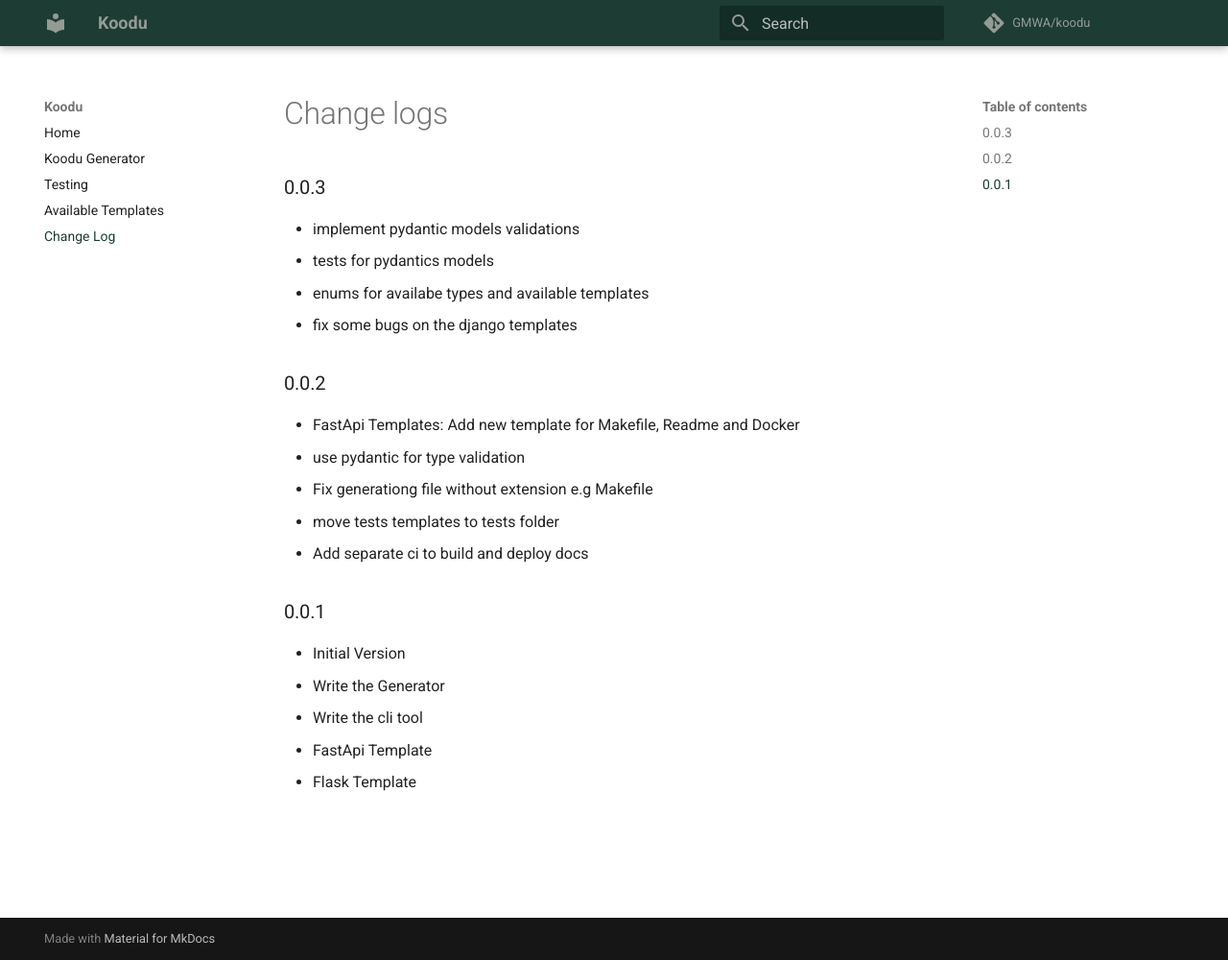
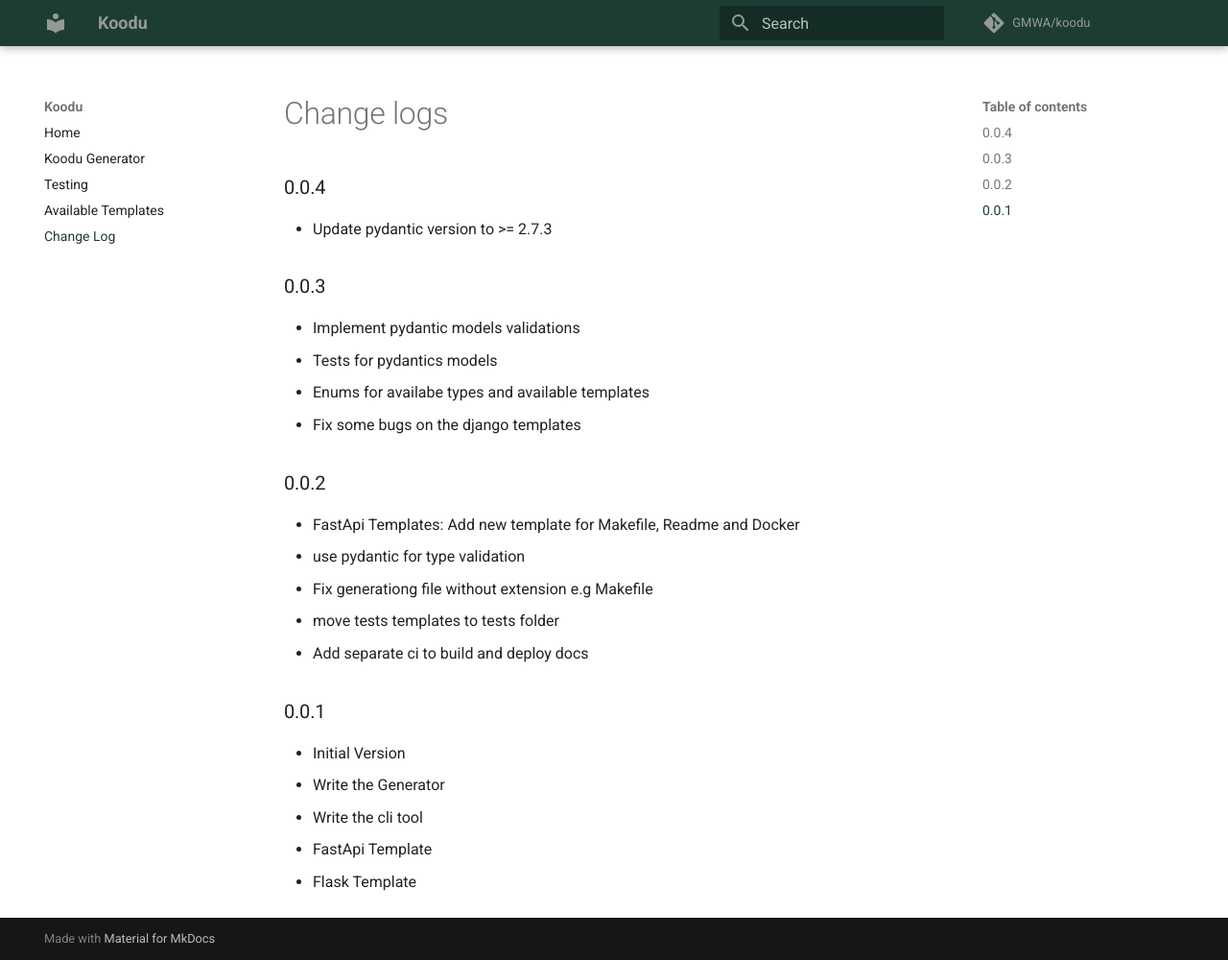
Before and after one commit to GMWA/koodu, an MkDocs documentation site: the page built from docs/CHANGELOG.md, in a window 1280 px wide and 1000 px high. Shown: the whole window at 96% size. Built offline with MkDocs 1.6.1 and Material for MkDocs 9.7.7, drawn with Linux system fonts in a browser that asks for light colours; comment, search, counter and statistics services are not loaded.

Commit message:
update pydatic version

```diff
--- a/docs/CHANGELOG.md
+++ b/docs/CHANGELOG.md
@@ -1,24 +1,28 @@
 # Change logs
+
+### 0.0.4
+
+-   Update pydantic version to >= 2.7.3
 
 ### 0.0.3
 
-* implement pydantic models validations
-* tests for pydantics models
-* enums for availabe types and available templates
-* fix some bugs on the django templates
+-   Implement pydantic models validations
+-   Tests for pydantics models
+-   Enums for availabe types and available templates
+-   Fix some bugs on the django templates
 
 ### 0.0.2
 
-* FastApi Templates: Add new template for Makefile, Readme and Docker
-* use pydantic for type validation
-* Fix generationg file without extension e.g Makefile
-* move tests templates to tests folder
-* Add separate ci to build and deploy docs
+-   FastApi Templates: Add new template for Makefile, Readme and Docker
+-   use pydantic for type validation
+-   Fix generationg file without extension e.g Makefile
+-   move tests templates to tests folder
+-   Add separate ci to build and deploy docs
 
 ### 0.0.1
 
-* Initial Version
-* Write the Generator
-* Write the cli tool
-* FastApi Template
-* Flask Template
+-   Initial Version
+-   Write the Generator
+-   Write the cli tool
+-   FastApi Template
+-   Flask Template
--- a/pyproject.toml
+++ b/pyproject.toml
@@ -1,6 +1,6 @@
 [tool.poetry]
 name = "koodu"
-version = "0.0.3"
+version = "0.0.4"
 description = "Simple and lightweight code generator engine written in python"
 authors = ["Alex Mboutchouang <mboutchouangalex@gmail.com>"]
 license = "Apache 2.0"
@@ -24,7 +24,7 @@ koodu-gen = "koodu.scripts.main:main"
 python = "^3.8"
 pyyaml = "^6.0.1"
 jinja2 = "^3.1.2"
-pydantic = "^1.10.9"
+pydantic = "^2.7.3"
 
 [tool.poetry.group.dev.dependencies]
 black = "^23.3.0"
--- a/setup.cfg
+++ b/setup.cfg
@@ -21,12 +21,13 @@ classifiers =
 package_dir = = src
 packages = find:
 include_package_data = True
-python_requires = >=3.7
+python_requires = >=3.8
 
 install_requires =
     poetry >=1.6.1
     PyYAML >= 6.0.1
     Jinja2 >= 3.1.2
+    pydantic >= 2.7.3
 
 [options.entry_points]
 console_scripts =
```
Also changed, not shown: 1 other file.
